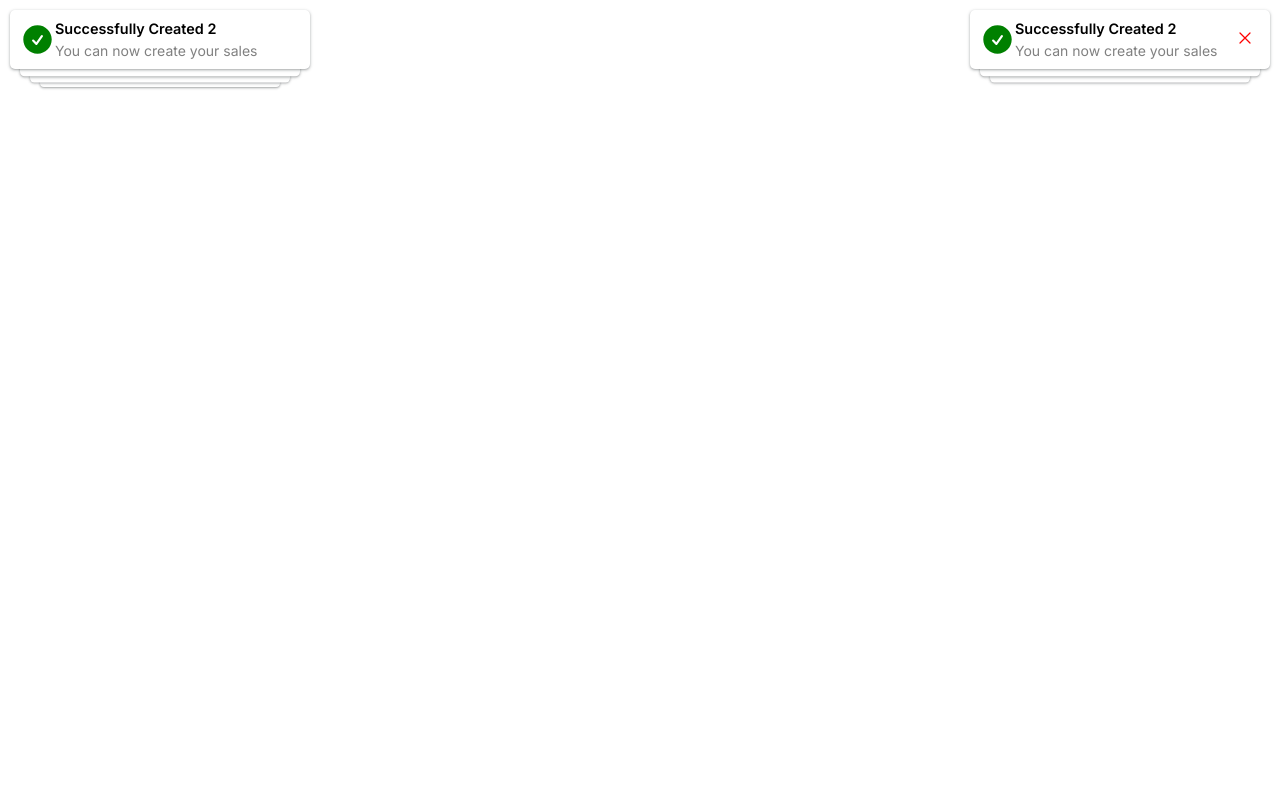
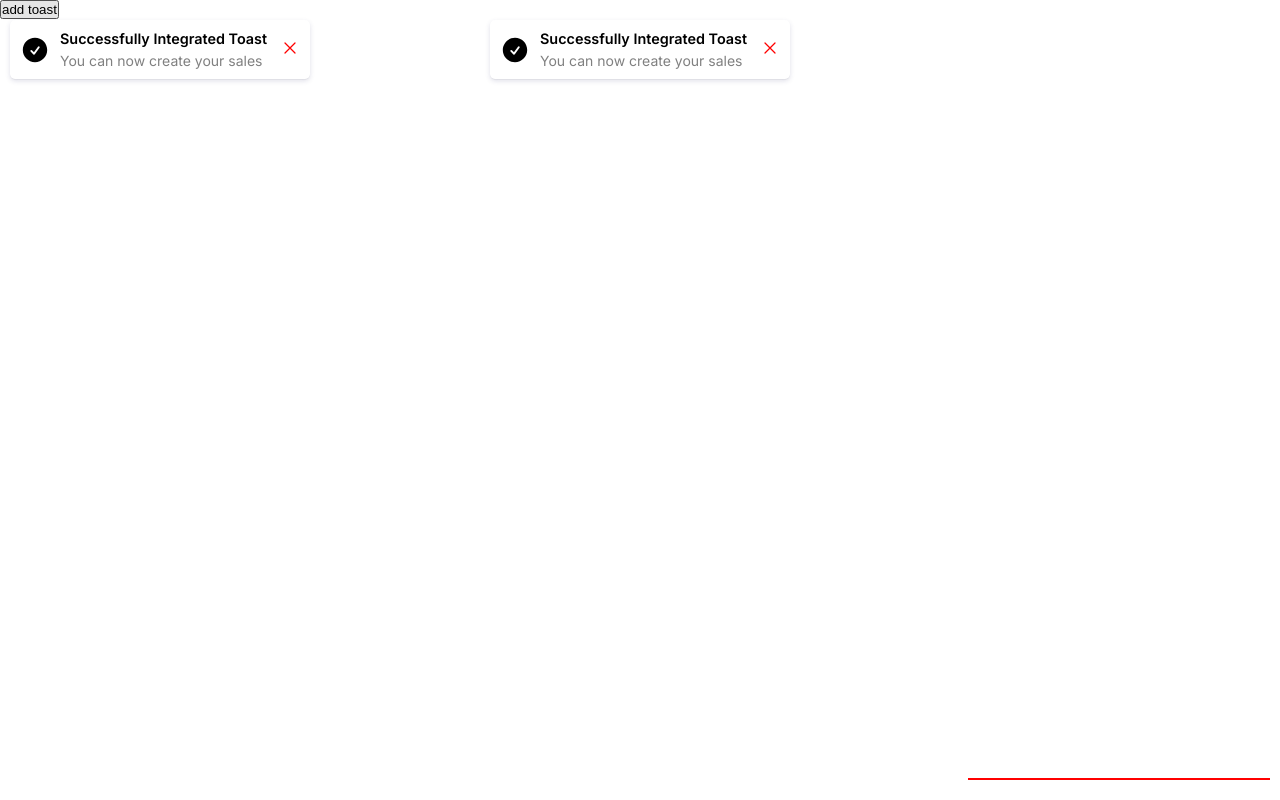
Before and after one commit to dipeshmurmu2005/itstoaster, a website with bundled scripts: page examples/index.html in a window 1280 px wide. Built offline with nearby package versions, Linux system fonts and the light colour scheme.

Commit message:
top notification completes

```diff
--- a/examples/index.html
+++ b/examples/index.html
@@ -23,6 +23,8 @@
             font-family: inter;
         }
     </style>
+
+    <button id="showtoast">add toast</button>
 </body>
 
 </html>
--- a/examples/script.js
+++ b/examples/script.js
@@ -1,47 +1,38 @@
 import { Toaster } from '../dist/index.js';
 const toast = new Toaster();
 toast.success({
-    title: 'Successfully Created 1',
+    title: 'Successfully Integrated Toast',
     description: 'You can now create your sales',
-    dismissable: false,
-    position: 'top-right',
+    dismissable: true,
+    position: 'top-left',
+    icon: {
+        size: 30,
+        color: '#000000'
+    }
 })
 
 toast.success({
-    title: 'Successfully Created 2',
+    title: 'Successfully Integrated Toast',
     description: 'You can now create your sales',
     dismissable: true,
-    position: 'top-right',
-})
-toast.success({
-    title: 'Successfully Created 2',
-    description: 'You can now create your sales',
-    dismissable: true,
-    position: 'top-right',
+    position: 'top-center',
+    icon: {
+        size: 30,
+        color: '#000000'
+    }
 })
 
-toast.success({
-    title: 'Successfully Created 1',
-    description: 'You can now create your sales',
-    dismissable: true,
-    position: 'top-left',
+function showToast(index) {
+    toast.success({
+        title: 'Successfully Created' + index,
+        description: 'You can now create your sales',
+        dismissable: true,
+        position: 'bottom-right',
+    })
+}
+let index = 0;
+
+document.getElementById('showtoast').addEventListener('click', () => {
+    index++;
+    showToast(index);
 })
-
-toast.success({
-    title: 'Successfully Created 2',
-    description: 'You can now create your sales',
-    dismissable: true,
-    position: 'top-left',
-})
-toast.success({
-    title: 'Successfully Created 2',
-    description: 'You can now create your sales',
-    dismissable: true,
-    position: 'top-left',
-})
-toast.success({
-    title: 'Successfully Created 2',
-    description: 'You can now create your sales',
-    dismissable: false,
-    position: 'top-left',
-})
--- a/src/icons.ts
+++ b/src/icons.ts
@@ -23,11 +23,22 @@ export class Icons {
       }
     ]
   }
-  getIcon(name: string, height?: null, width?: null) {
+  getIcon(name: string, size?: number) {
     var icon = this.icons.find((icon) => 'name' in icon ? icon.name == name : false);
     if (icon) {
-      return 'svg' in icon ? icon.svg : false;
+      let svg = ('svg' in icon ? icon.svg : '') as string;
+      let svgElement = this.htmlStringToElement(svg);
+      if (size) {
+        svgElement.setAttribute('height', size + 'px');
+        svgElement.setAttribute('width', size + 'px');
+      }
+      return svgElement;
     }
     return false;
   }
+  htmlStringToElement(html: string): HTMLElement {
+    const template = document.createElement('template');
+    template.innerHTML = html.trim();
+    return template.content.firstElementChild as HTMLElement;
+  }
 }
--- a/src/index.ts
+++ b/src/index.ts
@@ -2,6 +2,22 @@ import { Icons } from "./icons.js";
 
 const $ = (selector: string) => document.querySelector(selector);
 const $$ = (selector: string) => document.querySelectorAll(selector);
+
+type Icon = {
+    name?: string;
+    color?: string;
+    size?: number;
+};
+
+type ToastInfo = {
+    title?: string;
+    description?: string;
+    position?: string | null;
+    dismissable?: boolean;
+    icon?: Icon;
+};
+
+
 export class Toaster {
     private container: HTMLElement | null;
     private positions: Array<string>;
@@ -26,14 +42,23 @@ export class Toaster {
         })
         document.body.appendChild(itstoasterContainer);
     }
-    success(info: { position?: string | null, dissmissable?: boolean } = {
-        position: 'top-right',
-        dissmissable: false
-    }) {
-        this.createToast(info, 'check_circle');
+    success(info: ToastInfo = {}) {
+        const defaultInfo: ToastInfo = {
+            position: 'top-right',
+            dismissable: false,
+            title: 'Toaster Integrated Successfully',
+            description: 'Enjoy using toaster',
+            icon: {
+                name: 'check_circle',
+                size: 30,
+                color: '#000000',
+            }
+        }
+        const finalInfo = { ...defaultInfo, ...info, icon: { ...defaultInfo.icon, ...info.icon } };
+        this.createToast(finalInfo);
     }
 
-    createToast(info: { position?: string | null, dismissable?: boolean } = { position: 'top-right', dismissable: false }, iconName: string) {
+    createToast(info: ToastInfo) {
         var toast = document.createElement('toast');
         toast.setAttribute('class', `success-toast toast-${info.position}`);
         var toastContent = document.createElement('div');
@@ -42,7 +67,11 @@ export class Toaster {
         // icon
         var icon = document.createElement('div');
         icon.setAttribute('class', 'icon');
-        icon.innerHTML = `${this.iconFinder.getIcon(iconName)}`;
+        icon.style.color = info.icon?.color ?? '#000000';
+        var iconSvg = this.iconFinder.getIcon(info.icon?.name ?? '', info.icon?.size);
+        if (iconSvg) {
+            icon.appendChild(iconSvg)
+        }
 
         var contentWrapper = document.createElement('div');
         contentWrapper.setAttribute('class', 'content');
@@ -60,22 +89,36 @@ export class Toaster {
         contentWrapper.appendChild(content);
 
         // is dismissable
-
-        console.log(info.dismissable);
         if (info.dismissable) {
             let closeBtn = document.createElement('button');
             closeBtn.className = 'dismiss-btn';
-            closeBtn.innerHTML = `${this.iconFinder.getIcon('cross')}`;
+            var closeIcon = this.iconFinder.getIcon('cross');
+            if (closeIcon) {
+                closeBtn.appendChild(closeIcon);
+            }
             contentWrapper.appendChild(closeBtn);
             closeBtn.addEventListener('click', () => {
-                toast.remove();
+                toast.classList.add('toast-removing');
+                toast.addEventListener('animationend', () => {
+                    toast.remove();
+                });
             })
         }
 
         toast.appendChild(contentWrapper);
 
-
-        // add to stack
+        // remove more than 3 toast from stack
+        var stackElements = $$('#' + this.containerId + ' ' + '.' + 'toast-' + info.position);
+        if (stackElements.length > 2) {
+            stackElements.forEach((element, index) => {
+                if (index < 1) {
+                    element.classList.add('toast-removing');
+                    element.addEventListener('animationend', () => {
+                        element.remove();
+                    });
+                }
+            })
+        }
 
         var stack = $('#' + this.containerId + ' ' + '.' + info.position)
         if (stack) {
@@ -83,7 +126,6 @@ export class Toaster {
         }
 
         var stackElements = $$('#' + this.containerId + ' ' + '.' + 'toast-' + info.position);
-
         this.styleStack(stackElements, info.position ?? null);
     }
 
@@ -92,11 +134,15 @@ export class Toaster {
     styleStack(elements: NodeList, position: string | null) {
         if (elements.length > 1) {
             elements.forEach((toast, index) => {
-                (toast as HTMLElement).style.position = "absolute";
                 if (elements.length != index + 1) {
                     if (position == 'top-right' || position == 'top-center' || position == 'top-left') {
+                        (toast as HTMLElement).style.position = "absolute";
                         (toast as HTMLElement).style.transform =
                             `scale(${1 - ((elements.length - (index + 1)) / 15)}) translateY(${(elements.length - (index + 1)) * 10}px)`;
+                    } else if (position == 'bottom-right') {
+                        console.log('test');
+                        (toast as HTMLElement).style.transform =
+                            `scale(${1 - ((elements.length - (index + 1)) / 15)}) translateY(${(elements.length - (index + 1)) * 25}px)`;
                     }
                 }
             })
@@ -111,19 +157,26 @@ export class Toaster {
                 ) as HTMLDivElement[];
 
                 stackElements.forEach((toast, toastIndex) => {
+                    var position = toast.parentElement?.getAttribute('position');
                     const stackDimension = getY(stackElements, toastIndex);
-                    toast.style.transform = `scale(1) translateY(${stackDimension.yValue}px)`;
-                    (stack as HTMLDivElement).style.height = stackDimension.height + 'px';
+                    if (position != 'bottom-right') {
+                        toast.style.transform = `scale(1) translateY(${stackDimension.yValue}px)`;
+                        (stack as HTMLDivElement).style.height = stackDimension.height + 'px';
+                    } else {
+                        // (stack as HTMLDivElement).style.height = stackDimension.height + 'px';
+                    }
                 })
             })
         })
 
         toastStacks.forEach(stack => {
             stack.addEventListener('mouseleave', () => {
-                console.log(stack.getAttribute('position'));
+                var position = stack.getAttribute('position');
                 var toasts = stack.querySelectorAll('toast');
                 this.styleStack(stack.querySelectorAll('toast'), stack.getAttribute('position') ?? null);
-                (stack as HTMLDivElement).style.height = 'fit-content';
+                if (position != 'bottom-right') {
+                    (stack as HTMLDivElement).style.height = 'fit-content';
+                }
             })
         });
 
```
Also changed, not shown: dist/icons.d.ts, dist/icons.js, dist/index.d.ts, dist/index.js, dist/style.css, 4 other files.
